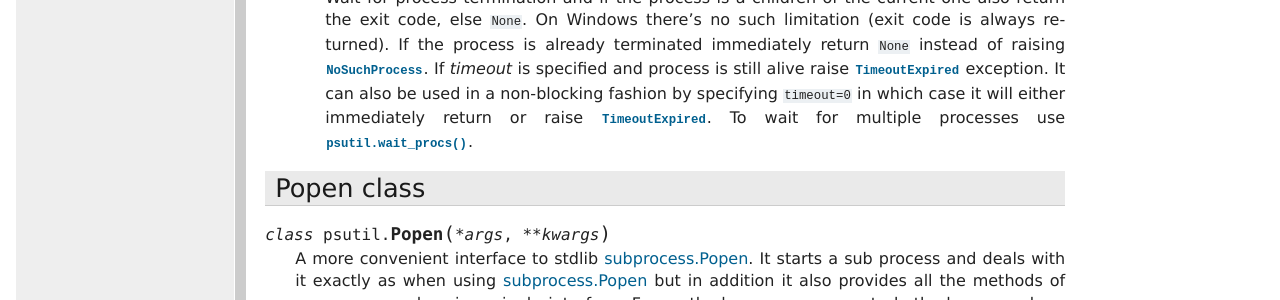
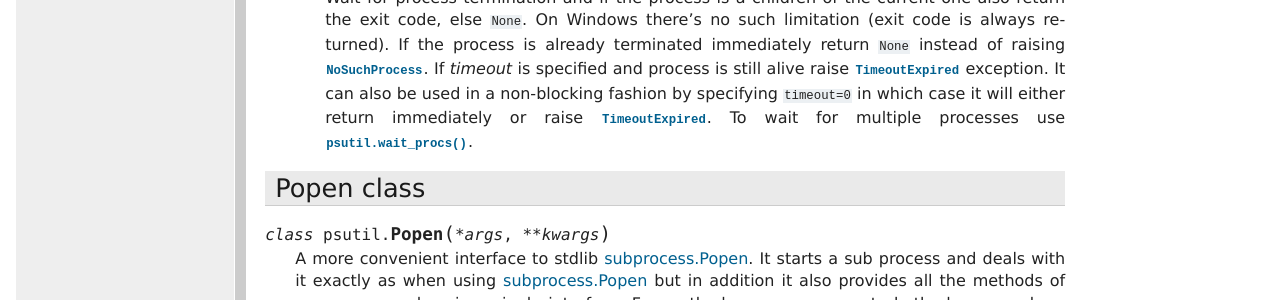
Before and after one commit to giampaolo/psutil, a Sphinx documentation site: the page built from docs/index.rst, in a window 1280 px wide and 900 px high, scrolled down 17071 px. Shown: the part 176-476 px from the top of the window. Built offline with Sphinx 7.4.7, drawn with Linux system fonts in a browser that asks for light colours; formulas are drawn with MathJax 3.

Commit message:
update some doc

```diff
--- a/docs/index.rst
+++ b/docs/index.rst
@@ -1095,7 +1095,7 @@ Process class
      :class:`NoSuchProcess`. If *timeout* is specified and process is still
      alive raise :class:`TimeoutExpired` exception. It can also be used in a
      non-blocking fashion by specifying ``timeout=0`` in which case it will
-     either immediately return or raise :class:`TimeoutExpired`.
+     either return immediately or raise :class:`TimeoutExpired`.
      To wait for multiple processes use :func:`psutil.wait_procs()`.
 
 
```
Also changed, not shown: 2 other files.
